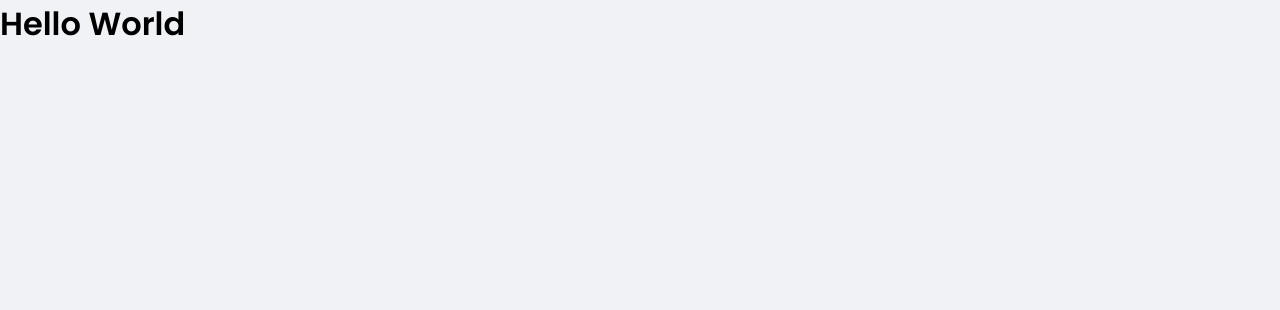
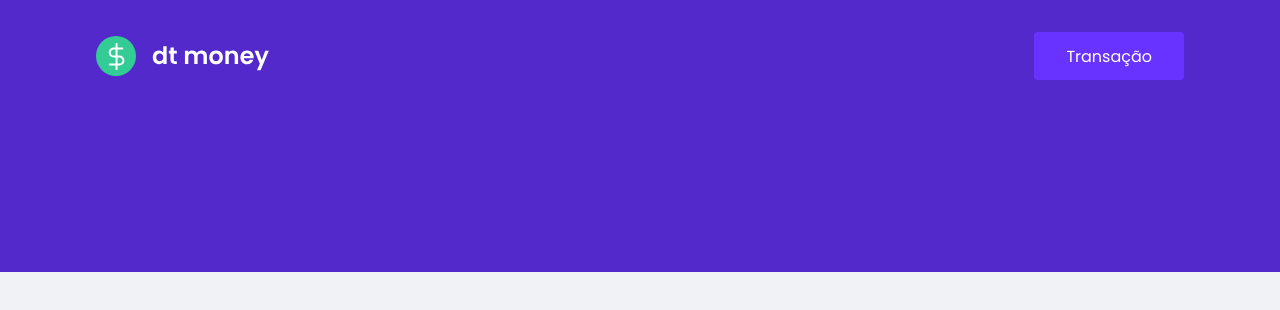
Before and after one commit to thisisviniciosilva/ignite, a React (Create React App) app in the folder projects/02-dtmoney/: page / in a window 1280 px wide. Shown: the top 310 px of the page. Built offline with nearby package versions, Linux system fonts and the light colour scheme.

Commit message:
style(dtmoney/header): makes the styling of the app header

```diff
--- a/projects/02-dtmoney/src/App.tsx
+++ b/projects/02-dtmoney/src/App.tsx
@@ -1,10 +1,12 @@
+import { Header } from "./components/Header";
 import { GlobalStyle } from "./styles/global";
 
 export function App() {
   return (
-    <div className="App">
+    <>
+      <Header />
+
       <GlobalStyle />
-      <h1>Hello World</h1>
-    </div>
+    </>
   );
 }
--- /dev/null
+++ b/projects/02-dtmoney/src/components/Header/index.tsx
@@ -0,0 +1,14 @@
+import logoImg from "../../assets/logo.svg";
+
+import { Container, Content } from "./styles";
+
+export function Header() {
+  return (
+    <Container>
+      <Content>
+        <img src={logoImg} alt="dt money" />
+        <button>Transação</button>
+      </Content>
+    </Container>
+  );
+}
--- /dev/null
+++ b/projects/02-dtmoney/src/components/Header/styles.ts
@@ -0,0 +1,32 @@
+import styled from "styled-components";
+
+export const Container = styled.header`
+  background: var(--blue);
+`;
+
+export const Content = styled.div`
+  max-width: 1120px;
+  margin: 0 auto;
+
+  padding: 2rem 1rem 12rem;
+
+  display: flex;
+  align-items: center;
+  justify-content: space-between;
+
+  button {
+    font-size: 1rem;
+    color: #fff;
+    background: var(--blue-light);
+    border: 0;
+    padding: 0 2rem;
+    border-radius: 0.25rem;
+    height: 3rem;
+
+    transition: filter 0.2s;
+
+    &:hover {
+      filter: brightness(0.9);
+    }
+  }
+`;
```
